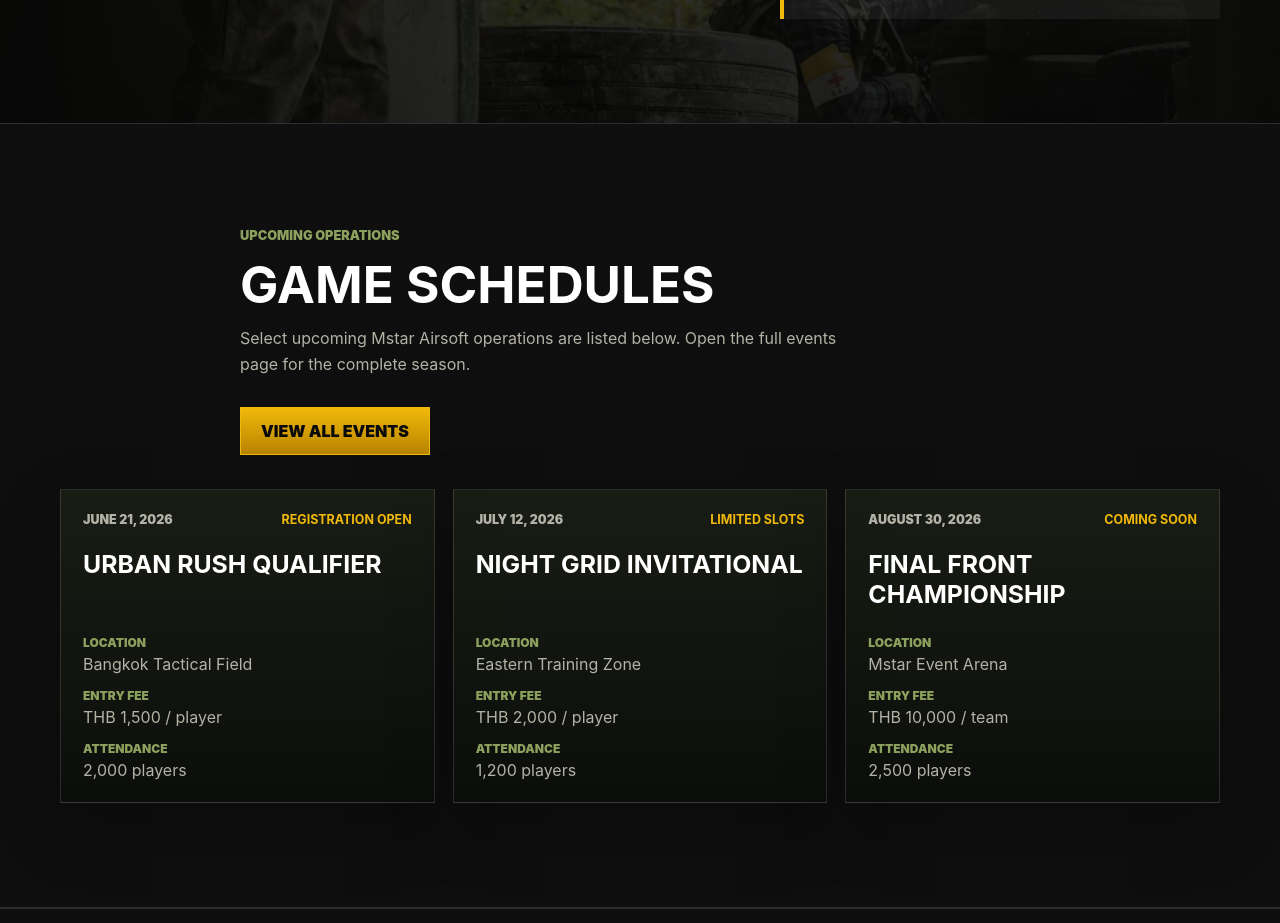
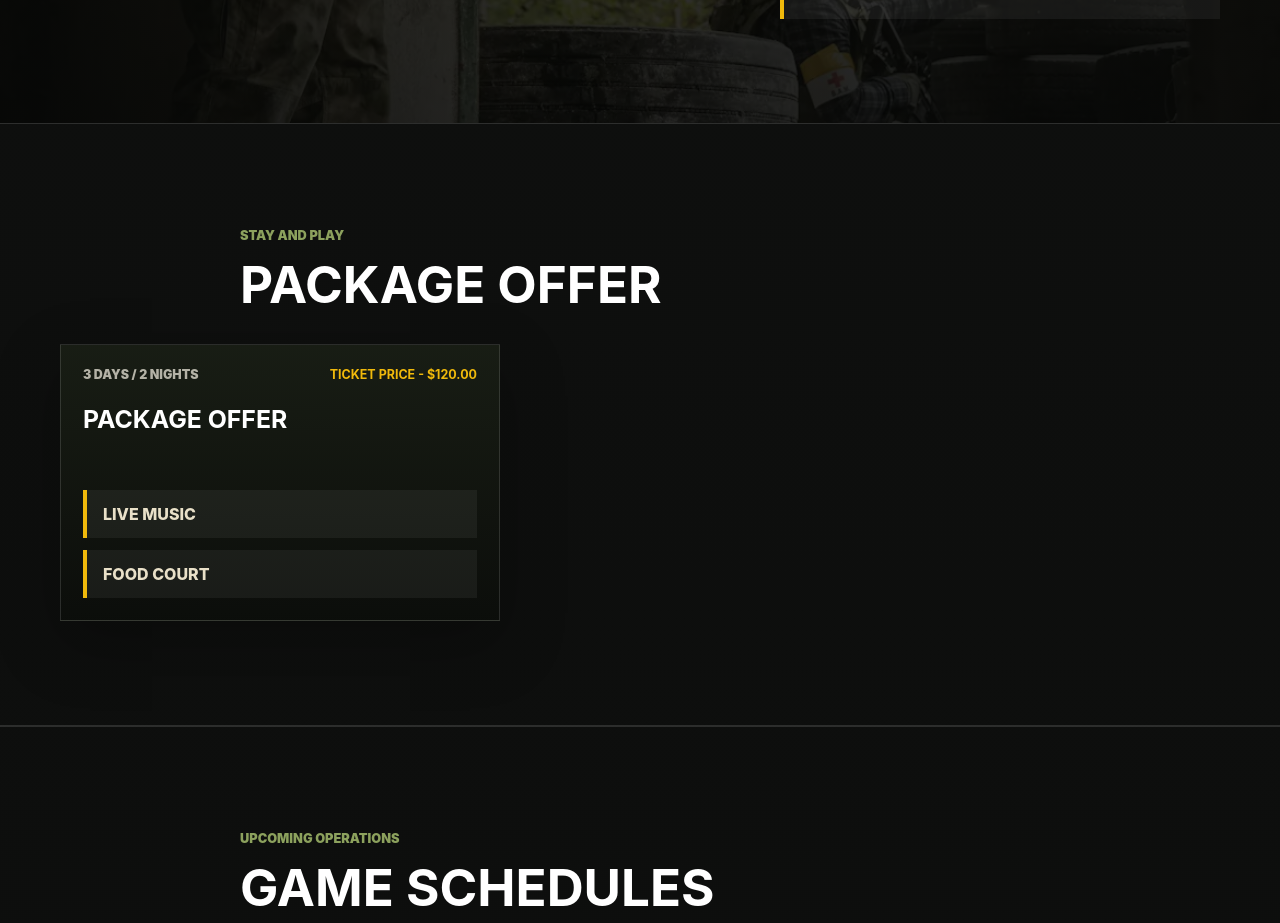
Before and after one commit to Cynicalfocus123/Mstar-Airsoft-Website, a React (Vite) app: page / in a window 1280 px wide. Shown: the part 2123-3046 px from the top of the page. Built offline with nearby package versions, Linux system fonts and the light colour scheme; what country-region-data would draw is missing.

Commit message:
Add homepage package offer

```diff
--- a/src/App.tsx
+++ b/src/App.tsx
@@ -3,6 +3,7 @@ import { Header } from './components/Header';
 import { BannerSlider } from './components/BannerSlider';
 import { Hero } from './components/Hero';
 import { About } from './components/About';
+import { PackageOffer } from './components/PackageOffer';
 import { Events } from './components/Events';
 import { Gallery } from './components/Gallery';
 import { Rules } from './components/Rules';
@@ -118,6 +119,7 @@ export default function App() {
           <BannerSlider slides={siteContent.heroSlides} />
           <Hero content={siteContent.hero} />
           <About content={siteContent.about} />
+          <PackageOffer content={siteContent.packageOffer} />
           <Events events={siteContent.events.slice(0, 3)} viewAllHref="#/events" />
           <Rules rules={siteContent.rules} />
           <Gallery items={siteContent.gallery} />
--- /dev/null
+++ b/src/components/PackageOffer.tsx
@@ -0,0 +1,30 @@
+import type { PackageOfferContent } from '../types/siteContent';
+
+interface PackageOfferProps {
+  content: PackageOfferContent;
+}
+
+export function PackageOffer({ content }: PackageOfferProps) {
+  return (
+    <section className="section section-anchor section-rib" id="package-offer">
+      <div className="section-heading">
+        <p className="eyebrow">{content.eyebrow}</p>
+        <h2>{content.title}</h2>
+      </div>
+      <div className="package-offer-grid">
+        <article className="event-card package-offer-card">
+          <div className="card-topline">
+            <span>{content.duration}</span>
+            <strong>{content.price}</strong>
+          </div>
+          <h3>Package Offer</h3>
+          <ul className="package-offer-list">
+            {content.perks.map((perk) => (
+              <li key={perk}>{perk}</li>
+            ))}
+          </ul>
+        </article>
+      </div>
+    </section>
+  );
+}
--- a/src/data/siteContent.ts
+++ b/src/data/siteContent.ts
@@ -62,6 +62,16 @@ export const siteContent: SiteContent = {
     ],
     backgroundImagePath: '/images/about-background.webp',
     mobileBackgroundImagePath: '/images/about-background.webp',
+  },
+  packageOffer: {
+    eyebrow: 'Stay and Play',
+    title: 'Package Offer',
+    price: 'Ticket Price - $120.00',
+    duration: '3 days / 2 nights',
+    perks: [
+      'Live music',
+      'Food Court',
+    ],
   },
   events: [
     {
--- a/src/styles.css
+++ b/src/styles.css
@@ -371,6 +371,7 @@ textarea {
 }
 
 .card-grid,
+.package-offer-grid,
 .gallery-grid,
 .rule-list,
 .contact-grid {
@@ -382,8 +383,37 @@ textarea {
   grid-template-columns: repeat(3, minmax(0, 1fr));
 }
 
+.package-offer-grid {
+  grid-template-columns: minmax(0, 440px);
+}
+
 .event-card {
   padding: 22px;
+}
+
+.package-offer-card {
+  gap: 0;
+}
+
+.package-offer-card h3 {
+  min-height: auto;
+}
+
+.package-offer-list {
+  display: grid;
+  gap: 12px;
+  padding: 0;
+  margin: 0;
+  list-style: none;
+}
+
+.package-offer-list li {
+  padding: 14px 16px;
+  border-left: 4px solid var(--gold);
+  background: rgba(255, 255, 255, 0.055);
+  color: #e9e0c8;
+  font-weight: 800;
+  text-transform: uppercase;
 }
 
 .card-topline {
@@ -633,6 +663,7 @@ select:focus {
     grid-template-columns: 1fr;
   }
 
+  .package-offer-grid,
   .card-grid,
   .rule-list,
   .gallery-grid,
@@ -688,6 +719,7 @@ select:focus {
 
   .hero-grid,
   .registration-form,
+  .package-offer-grid,
   .card-grid,
   .rule-list,
   .gallery-grid,
```
Also changed, not shown: src/types/siteContent.ts (+9 -0 lines), 2 other files (tests, documents, lock files or other folders).
